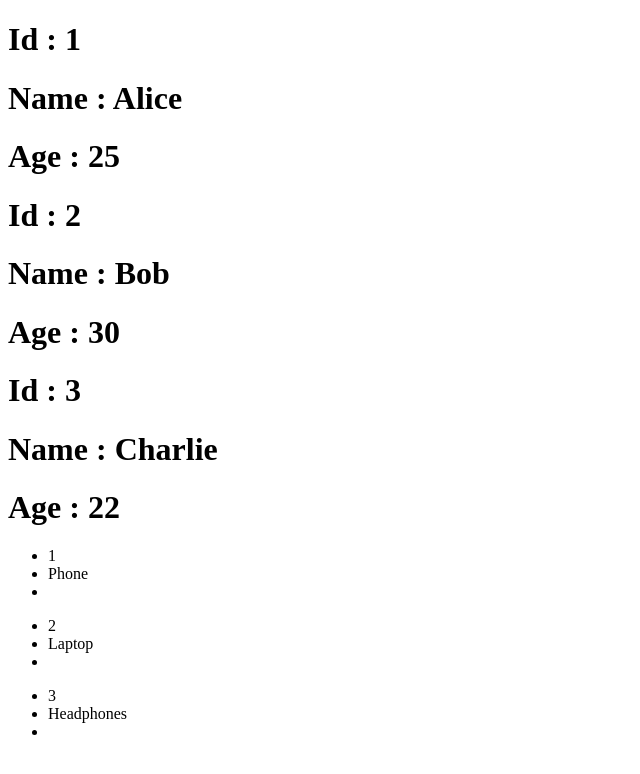
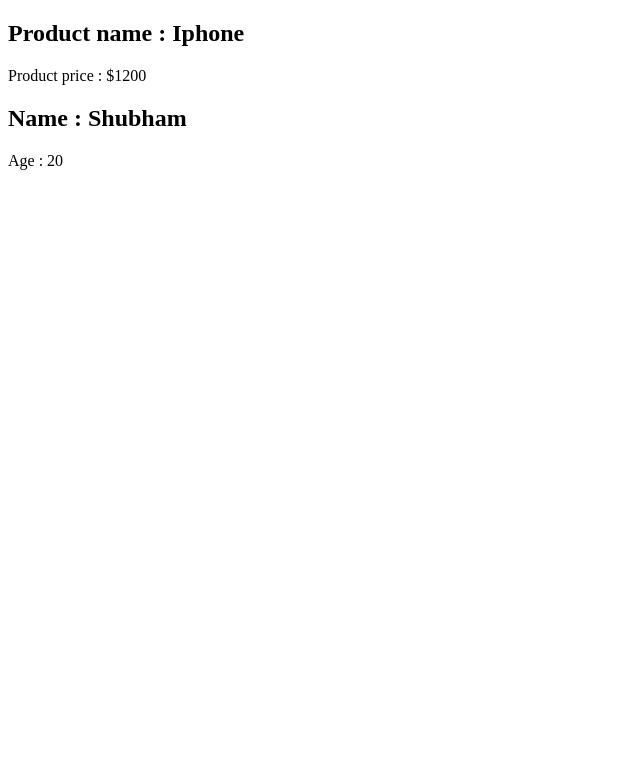
Before and after one commit to sJaiswal04/React, a React (Vite) app: page / in a window 1280 px wide. Shown: the top 774 px of the page, without its empty margins (0-640 px from the left). Built offline with nearby package versions, Linux system fonts and the light colour scheme.

Commit message:
How to use props

```diff
--- a/src/App.jsx
+++ b/src/App.jsx
@@ -1,30 +1,15 @@
+import Person from "./components/Person"
+import Product from "./components/Product"
 import ProductList from "./components/ProductList"
 import UserList from "./components/UserList"
 
 const App = () => {
-  const userInfo=[
-    {
-      username : "shubham",
-      email : "231b328@juetguna.in",
-      location : "USA"
-    },
-    {
-      username : "spiderman",
-      email : "231b000@juetguna.in",
-      location : "USA"
-    },
-    {
-      username : "shaktiman",
-      email : "231b008@juetguna.in",
-      location : "USA"
-    }
-  ]
   return (
-    <main>
-      <UserList/>
-      <ProductList/>
+    <div>
+      <Product name = 'Iphone' price = {'$1200'}/>
+      <Person name = 'Shubham' age ={20}/>
+    </div>
 
-    </main>
   )
 }
 
--- a/src/components/Person.jsx
+++ b/src/components/Person.jsx
@@ -1,8 +1,8 @@
-import React from 'react'
-
-const Person = () => {
+const Person = (props) => {
   return (
     <div>
+        <h2>Name : {props.name}</h2>
+        <p>Age : {props.age}</p>
 
     </div>
   )
--- /dev/null
+++ b/src/components/Product.jsx
@@ -0,0 +1,11 @@
+const Product = (props) => {
+  return (
+    <div>
+        <h2>Product name : {props.name}</h2>
+        <p>Product price : {props.price}</p>
+
+    </div>
+  )
+}
+
+export default Product
```
